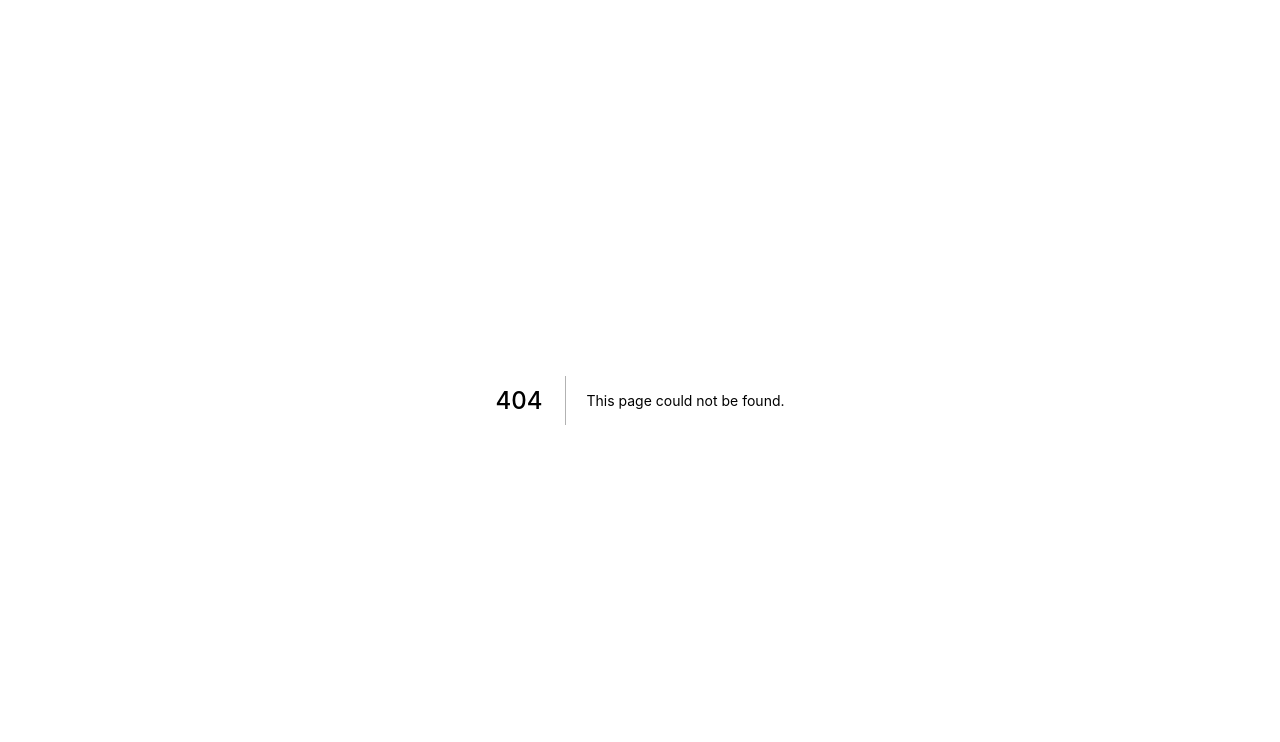
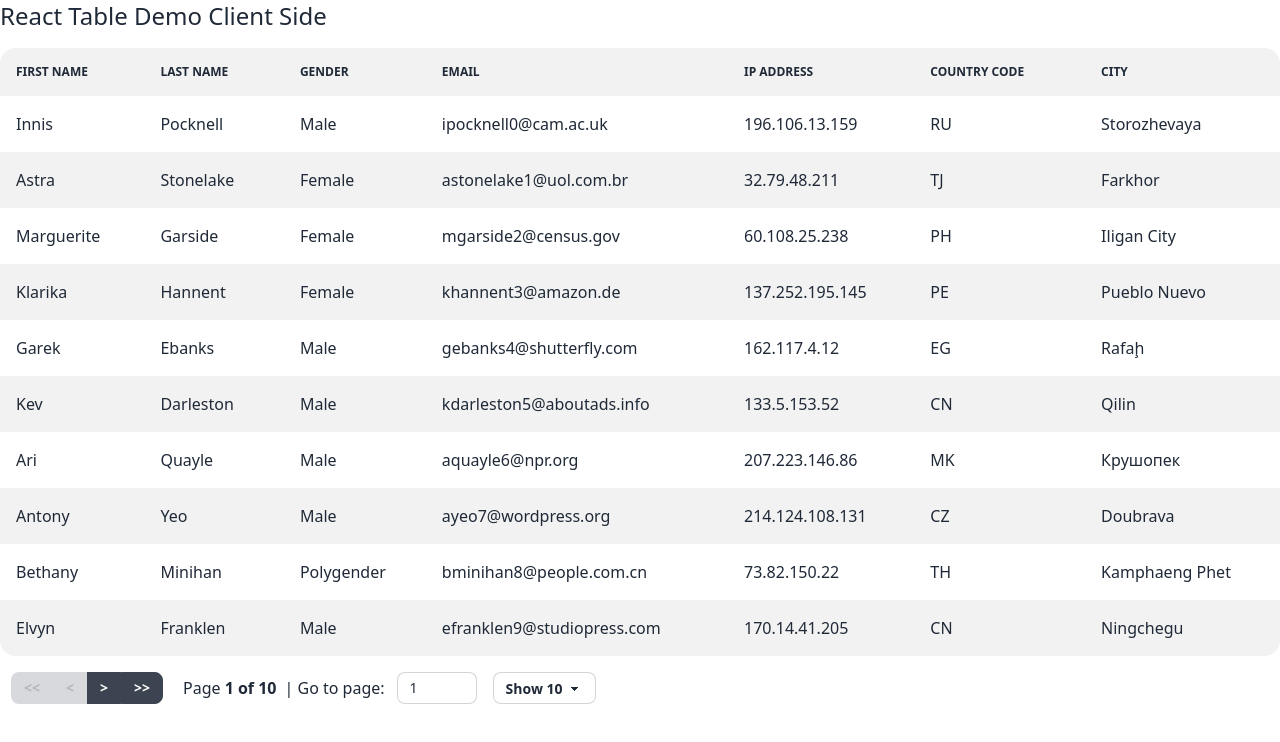
Before and after one commit to jmarioste/daisyui-table-example, a Next.js app: page /client-table in a window 1280 px wide. Before the commit this address had no page. Shown: the top 742 px of the page. Built offline with nearby package versions, Linux system fonts and the light colour scheme.

Commit message:
Implement pagination

```diff
--- /dev/null
+++ b/components/ClientSideTable.tsx
@@ -0,0 +1,80 @@
+import {
+  SortingState,
+  useReactTable,
+  getCoreRowModel,
+  flexRender,
+  getSortedRowModel,
+  getPaginationRowModel,
+  PaginationState,
+} from "@tanstack/react-table";
+import data from "../users.json";
+import React from "react";
+import { userColumnDefs } from "./UserColumnDefs";
+import Pagination from "./Pagination";
+
+const ClientSideTable = () => {
+  const [sorting, setSorting] = React.useState<SortingState>([]);
+  const table = useReactTable({
+    columns: userColumnDefs,
+    data: data ?? [],
+    getCoreRowModel: getCoreRowModel(),
+    getSortedRowModel: getSortedRowModel(),
+    getPaginationRowModel: getPaginationRowModel(),
+    state: {
+      sorting,
+    },
+    onSortingChange: setSorting,
+  });
+  const headers = table.getFlatHeaders();
+  const rows = table.getRowModel().rows;
+
+  return (
+    <div>
+      <table className="table table-zebra my-4 w-full">
+        <thead>
+          <tr>
+            {headers.map((header) => {
+              const direction = header.column.getIsSorted() as string;
+
+              const arrow = !direction
+                ? null
+                : direction === "asc"
+                ? "🔼"
+                : "🔽";
+              return (
+                <th key={header.id}>
+                  {header.isPlaceholder ? null : (
+                    <div
+                      onClick={header.column.getToggleSortingHandler()}
+                      className="cursor-pointer flex gap-4"
+                    >
+                      {flexRender(
+                        header.column.columnDef.header,
+                        header.getContext()
+                      )}
+                      <span>{arrow}</span>
+                    </div>
+                  )}
+                </th>
+              );
+            })}
+          </tr>
+        </thead>
+        <tbody>
+          {rows.map((row) => (
+            <tr key={row.id}>
+              {row.getVisibleCells().map((cell) => (
+                <td key={cell.id}>
+                  {flexRender(cell.column.columnDef.cell, cell.getContext())}
+                </td>
+              ))}
+            </tr>
+          ))}
+        </tbody>
+      </table>
+      <Pagination table={table} />
+    </div>
+  );
+};
+
+export default ClientSideTable;
--- /dev/null
+++ b/components/Pagination.tsx
@@ -0,0 +1,78 @@
+import { Table } from "@tanstack/react-table";
+import React from "react";
+
+type Props = {
+  table: Table<any>;
+};
+const Pagination = ({ table }: Props) => {
+  return (
+    <div className="my-2">
+      <div className="flex items-center gap-2">
+        <div className="btn-group btn-sm">
+          <button
+            className="btn btn-sm"
+            onClick={() => table.setPageIndex(0)}
+            disabled={!table.getCanPreviousPage()}
+          >
+            {"<<"}
+          </button>
+          <button
+            className="btn btn-sm"
+            onClick={() => table.previousPage()}
+            disabled={!table.getCanPreviousPage()}
+          >
+            {"<"}
+          </button>
+          <button
+            className="btn btn-sm"
+            onClick={() => table.nextPage()}
+            disabled={!table.getCanNextPage()}
+          >
+            {">"}
+          </button>
+          <button
+            className="btn btn-sm"
+            onClick={() => table.setPageIndex(table.getPageCount() - 1)}
+            disabled={!table.getCanNextPage()}
+          >
+            {">>"}
+          </button>
+        </div>
+        <span className="flex items-center gap-1">
+          <div>Page</div>
+          <strong>
+            {table.getState().pagination.pageIndex + 1} of{" "}
+            {table.getPageCount()}
+          </strong>
+        </span>
+        <span className="flex items-center gap-1">
+          | Go to page:
+          <input
+            defaultValue={table.getState().pagination.pageIndex + 1}
+            type="number"
+            onChange={(e) => {
+              const page = e.target.value ? Number(e.target.value) - 1 : 0;
+              table.setPageIndex(page);
+            }}
+            className="input input-bordered w-20 input-sm mx-2"
+          />
+        </span>
+        <select
+          value={table.getState().pagination.pageSize}
+          onChange={(e) => {
+            table.setPageSize(Number(e.target.value));
+          }}
+          className="select select-sm select-bordered"
+        >
+          {[10, 20, 30, 40, 50].map((pageSize) => (
+            <option key={pageSize} value={pageSize}>
+              Show {pageSize}
+            </option>
+          ))}
+        </select>
+      </div>
+    </div>
+  );
+};
+
+export default Pagination;
--- a/components/Table.tsx
+++ b/components/ServerSideTable.tsx
@@ -6,26 +6,36 @@ import {
   SortingState,
   useReactTable,
 } from "@tanstack/react-table";
-import React from "react";
+import React, { memo } from "react";
 import { userColumnDefs } from "./UserColumnDefs";
-import data from "../users.json";
+
 import { Person } from "../types/Person";
-import { useRouter } from "next/router";
+
+import useSWR from "swr";
+const fetcher = (url: string) => fetch(url).then((res) => res.json());
 const Table = () => {
   const [sorting, setSorting] = React.useState<SortingState>([]);
+  let url = new URL(`http://localhost:3000/api/users`);
+  const sort = sorting.at(0);
+  if (sort) {
+    url.searchParams.set("sort_by", sort.id);
+    url.searchParams.set("sort_order", sort.desc ? "desc" : "asc");
+  }
+  const { data, isValidating } = useSWR<Person[]>(url.toString(), fetcher);
+
   const table = useReactTable({
     columns: userColumnDefs,
-    data: data as Person[],
+    data: data ?? [],
     getCoreRowModel: getCoreRowModel(),
-    getSortedRowModel: getSortedRowModel(),
     state: {
       sorting,
     },
     onSortingChange: setSorting,
+    manualSorting: true,
   });
   const headers = table.getFlatHeaders();
   const rows = table.getRowModel().rows;
-  console.log(sorting);
+
   return (
     <div>
       <table className="table table-zebra my-4 w-full">
@@ -59,6 +69,7 @@ const Table = () => {
           </tr>
         </thead>
         <tbody>
+          {isValidating && <span>Loading...</span>}
           {rows.map((row) => (
             <tr key={row.id}>
               {row.getVisibleCells().map((cell) => (
@@ -74,4 +85,4 @@ const Table = () => {
   );
 };
 
-export default Table;
+export default memo(Table);
--- a/components/UserColumnDefs.tsx
+++ b/components/UserColumnDefs.tsx
@@ -3,11 +3,11 @@ import { Person } from "../types/Person";
 
 const columnHelper = createColumnHelper<Person>();
 
-export const userColumnDefs: ColumnDef<Person, any>[] = [
+export const userColumnDefs = [
   columnHelper.accessor((row) => row.first_name, {
     id: "first_name",
     cell: (info) => info.getValue(),
-    footer: (info) => info.column.id,
+    header: (info) => <span>First Name</span>,
   }),
   columnHelper.accessor((row) => row.last_name, {
     id: "last_name",
--- a/package.json
+++ b/package.json
@@ -12,14 +12,17 @@
     "@tanstack/react-table": "^8.5.15",
     "autoprefixer": "^10.4.12",
     "daisyui": "^2.31.0",
+    "lodash": "^4.17.21",
     "next": "12.3.1",
     "postcss": "^8.4.17",
     "react": "18.2.0",
     "react-dom": "18.2.0",
+    "swr": "^1.3.0",
     "tailwindcss": "^3.1.8",
     "usehooks-ts": "2.6.0"
   },
   "devDependencies": {
+    "@types/lodash": "^4.14.186",
     "@types/node": "18.8.1",
     "@types/react": "18.0.21",
     "@types/react-dom": "18.0.6",
--- /dev/null
+++ b/pages/api/users.ts
@@ -0,0 +1,21 @@
+// Next.js API route support: https://nextjs.org/docs/api-routes/introduction
+import _ from "lodash";
+import type { NextApiRequest, NextApiResponse } from "next";
+import { Person } from "../../types/Person";
+import data from "../../users.json";
+type Data = Person[];
+
+type SortOrder = "asc" | "desc";
+export default function handler(
+  req: NextApiRequest,
+  res: NextApiResponse<Data>
+) {
+  const query = req.query;
+  const sort_by = query.sort_by as string | null;
+  const sort_order = (query.sort_order || "asc") as SortOrder;
+  let _data = data;
+  if (sort_by) {
+    _data = _.orderBy(data, [sort_by], [sort_order]);
+  }
+  res.status(200).json(_data);
+}
--- /dev/null
+++ b/pages/client-table.tsx
@@ -0,0 +1,13 @@
+import React from "react";
+import ClientSideTable from "../components/ClientSideTable";
+
+const ClientTablePage = () => {
+  return (
+    <div className="container mx-auto">
+      <h1 className="text-2xl">React Table Demo Client Side</h1>
+      <ClientSideTable />
+    </div>
+  );
+};
+
+export default ClientTablePage;
--- a/pages/index.tsx
+++ b/pages/index.tsx
@@ -1,5 +1,5 @@
 import type { NextPage } from "next";
-import Table from "../components/Table";
+import Table from "../components/ServerSideTable";
 
 const Home: NextPage = () => {
   return (
```
Also changed, not shown: 1 other file (tests, documents, lock files or other folders).
